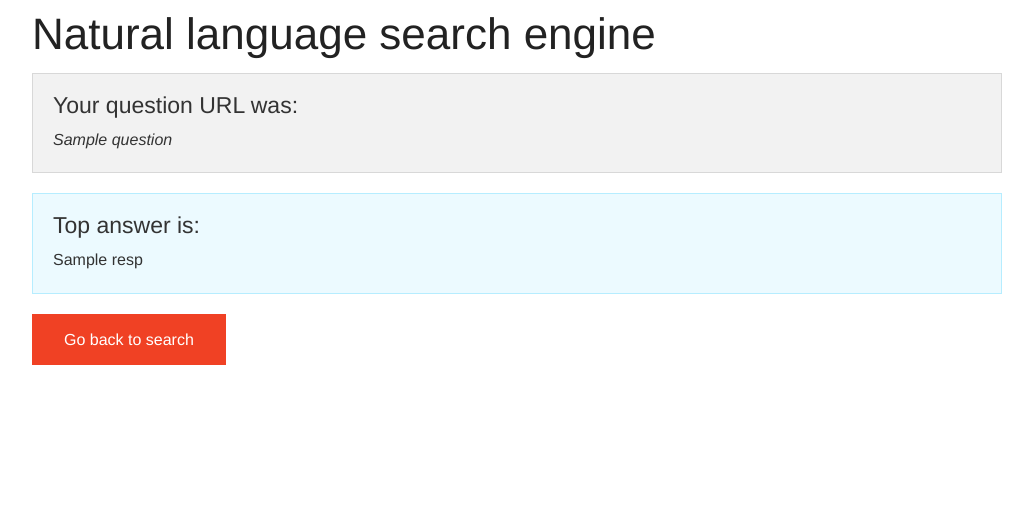
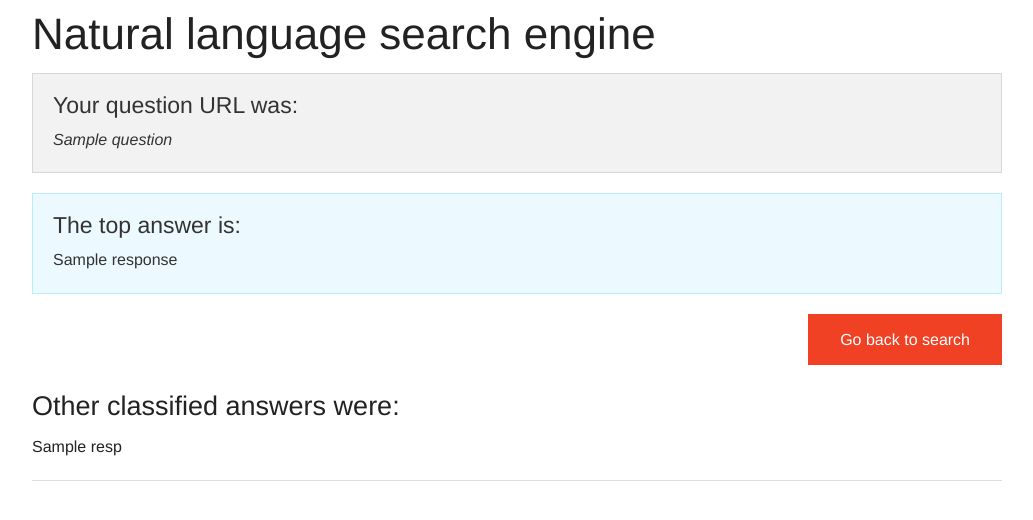
Before and after one commit to jmarceli/wedt-projekt, a Django app: template WEDT/wedt/wedt/templates/search.html in a window 1280 px wide. Shown: the top 520 px of the page, without its empty margins (123-1156 px from the left). Run offline with Django 3.2, Linux system fonts and the light colour scheme; the template is opened without the code that fills it: most values are stand-ins (such as "Sample title", 1, 10 or a date in 2020); parts of the project's set-up code (start-up, migrations or seed data) failed here and were passed over; some libraries are stand-ins or nearby versions.

Commit message:
add: sample classifier based on bay-word-mix, modify: templates to support multiple answers

```diff
--- a/WEDT/wedt/wedt/templates/main.html
+++ b/WEDT/wedt/wedt/templates/main.html
@@ -18,7 +18,7 @@
         <h4>Supported forums list:</h4>
         <ul class="inline-list">
           <li><a href="http://ubuntuforums.org">Ubuntuforums</a></li>
-          <li><a href="http://otherforum.org">Other forum</a></li>
+          <li><a href="https://drupal.org/forum">Drupal CMS forum</a></li>
         </ul>
         <a class="button" href="#" data-dropdown="howto">How to use</a>
         <div id="howto" data-dropdown-content class="f-dropdown medium content">
--- a/WEDT/wedt/wedt/templates/search.html
+++ b/WEDT/wedt/wedt/templates/search.html
@@ -23,18 +23,26 @@
   <div class="row">
     <div class="small-12 columns">
       <div class="panel callout">
-        <h4>Top answer is:</h4>
-        {%for resp in response %}
-        <p>{{ resp }}</p>
-        {% endfor %}
+        <h4>The top answer is:</h4>
+        <p>{{ response }}</p>
       </div>
+		</div>
+	</div>
+  <div class="row">
+    <div class="small-12 columns">
+      <a href="/" class="button alert right">Go back to search</a>
     </div>
   </div>
-  <div class="row">
+ <div class="row">
     <div class="small-12 columns">
-      <a href="/" class="button alert">Go back to search</a>
+			<h3>Other classified answers were:</h3>
+			{% for resp in others %}
+        <p>{{ resp }}</p>
+				<hr />
+			{% endfor %}
     </div>
   </div>
+
 
   <!-- Don't slow down page loading by scripts, load them at the end -->
   <script type="text/javascript" src="/static/js/jquery.js"></script>
```
Also changed, not shown: WEDT/wedt/wedt/views.py (+11 -5 lines).
